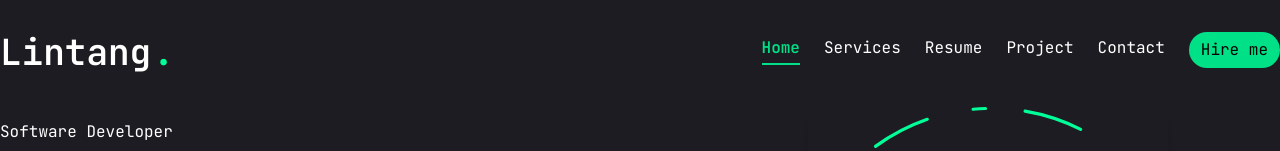
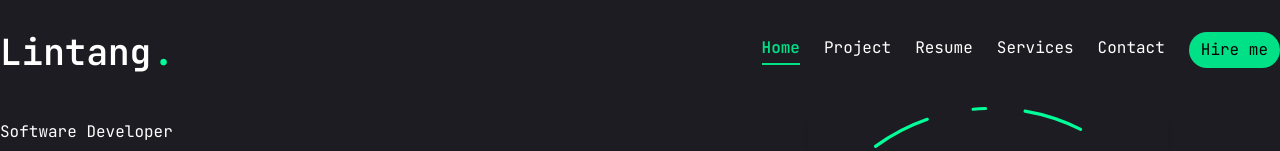
Before and after one commit to tatang111/lintang-portofolio, a Next.js app: page / in a window 1280 px wide. Shown: the top 151 px of the page. Built offline with nearby package versions, Linux system fonts and the light colour scheme.

Commit message:
change navbar position

```diff
--- a/src/components/Header.jsx
+++ b/src/components/Header.jsx
@@ -16,9 +16,9 @@ const Header = () => {
         </Link>
         <nav className="flex gap-6 hidden md:flex">
           <Navlink href="/">Home</Navlink>
+          <Navlink href="/project">Project</Navlink>
+          <Navlink href="/resume">Resume</Navlink>
           <Navlink href="/services">Services</Navlink>
-          <Navlink href="/resume">Resume</Navlink>
-          <Navlink href="/project">Project</Navlink>
           <Navlink href="/contact">Contact</Navlink>
           <Navlink href="/contact">Hire me</Navlink>
         </nav>
@@ -34,9 +34,9 @@ const Header = () => {
                 </SheetTitle>
               </Link>
               <Navlink href="/">Home</Navlink>
+              <Navlink href="/project">Project</Navlink>
+              <Navlink href="/resume">Resume</Navlink>
               <Navlink href="/services">Services</Navlink>
-              <Navlink href="/resume">Resume</Navlink>
-              <Navlink href="/project">Project</Navlink>
               <Navlink href="/contact">Contact</Navlink>
               <Navlink href="/contact">Hire me</Navlink>
             </SheetContent>
```
